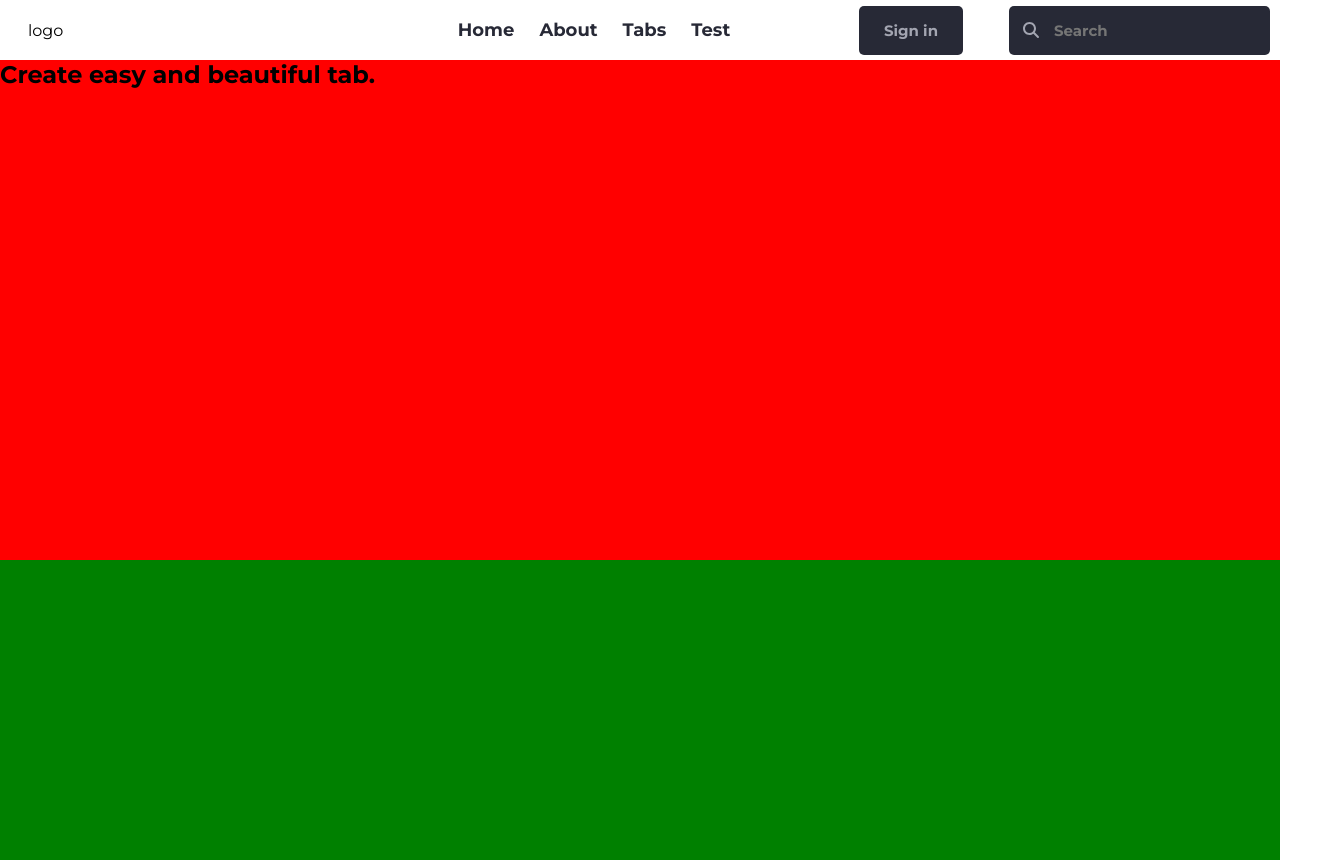
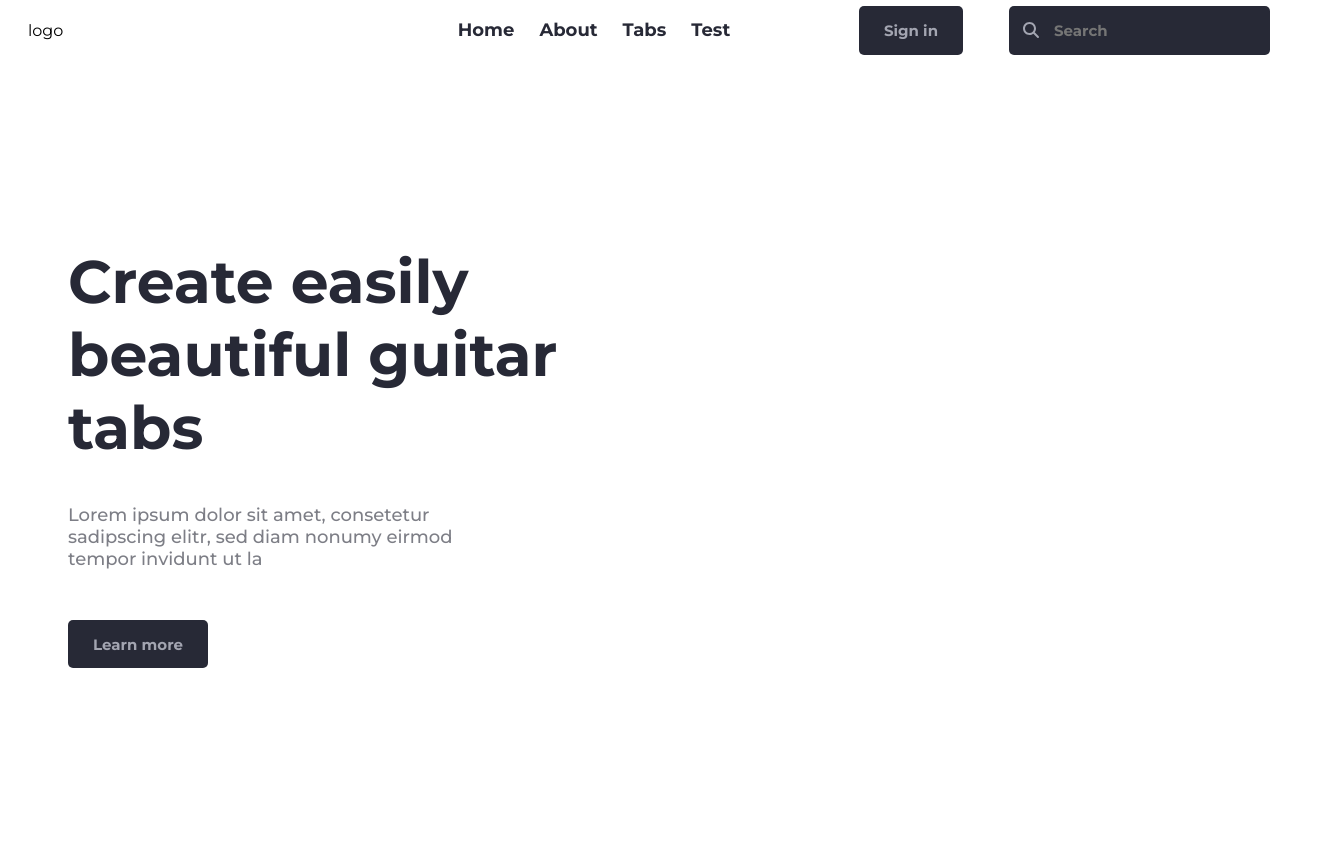
Before and after one commit to CactusNormal7/3b2-next, a Next.js app: page / in a window 1280 px wide. Shown: the whole page, 1320 px wide, since content can reach past the window. After the commit the page ends 800 px from the top, so only its background shows below. Built offline with nearby package versions, Linux system fonts and the light colour scheme; no server answers.

Commit message:
home page: add some titles + reformat codes and adding TODO's

```diff
--- a/package.json
+++ b/package.json
@@ -6,7 +6,9 @@
     "dev": "next dev --turbopack",
     "build": "next build",
     "start": "next start",
-    "lint": "next lint"
+    "lint": "next lint",
+    "convex": "convex dev",
+    "start:all": "npm run dev & npx convex dev"
   },
   "dependencies": {
     "@auth/core": "^0.37.0",
@@ -15,7 +17,6 @@
     "@fortawesome/fontawesome-svg-core": "^6.7.2",
     "@fortawesome/free-solid-svg-icons": "^6.7.2",
     "@fortawesome/react-fontawesome": "^0.2.2",
-    "convex": "^1.18.2",
     "next": "15.1.5",
     "react": "^19.0.0",
     "react-dom": "^19.0.0",
@@ -27,6 +28,7 @@
     "@types/node": "^20",
     "@types/react": "^19",
     "@types/react-dom": "^19",
+    "convex": "^1.18.2",
     "eslint": "^9",
     "eslint-config-next": "15.1.5",
     "typescript": "^5"
--- a/src/app/page.tsx
+++ b/src/app/page.tsx
@@ -10,15 +10,27 @@ export default async function Home() {
       <Navbar/>
 
       <div id="home-page-container">
+
+
         <section id="home-container-1">
-          <div>
-            <h1>
-              Create easy and beautiful tab.
-            </h1>
+
+          <div id="home-container-1-left-part">
+            <div style={{ width: "85%", height: "90%"}}>
+              <h1 className="main-title">Create easily beautiful guitar tabs</h1>
+
+              <h3 className="main-subtitle">Lorem ipsum dolor sit amet, consetetur sadipscing elitr, sed diam nonumy eirmod tempor invidunt ut la</h3>
+
+              {/*TODO (iconized button / input)  make a component for this and import it here*/}
+              <button style={{ marginLeft: "20px", marginTop: "30px", }} className="basic-button">Learn more  </button>
+            </div>
           </div>
-          <div>
+
+
+          <div id="home-container-1-right-part">
           </div>
+
         </section>
+
       </div>
     </>
   );
--- a/src/components/NavAuthSection.tsx
+++ b/src/components/NavAuthSection.tsx
@@ -36,6 +36,8 @@ export function NavAuthSection() {
           </>
         )}
 
+
+        {/*TODO (iconized button / input)  make a component for this*/}
         <form>
           <FontAwesomeIcon icon={faMagnifyingGlass} className="search-icon"/>
           <input id="navbar-input" className="basic-input" placeholder="Search"/>
--- a/src/components/Navbar.tsx
+++ b/src/components/Navbar.tsx
@@ -2,7 +2,7 @@
 
 import React from "react";
 import Link from 'next/link';
-import "../styles/Navbar.css";
+import "../styles/Navbar.scss";
 import { NavAuthSection } from "@/components/NavAuthSection";
 
 export default function Navbar() {
--- a/src/styles/Home.scss
+++ b/src/styles/Home.scss
@@ -1,9 +1,9 @@
+
 #home-page-container {
   display: flex;
   flex-direction: column;
   width: 100vw;
   min-height: 100vh;
-  background-color: green;
 }
 
 #home-container-1 {
@@ -12,7 +12,41 @@
 }
 
 #home-container-1 {
-  background-color: red;
+  background-color: white;
   width: 100vw;
-  height: 500px;
+  height: 700px;
+  flex-direction: row;
+  display: flex;
 }
+
+#home-container-1-left-part {
+  justify-content: center;
+  align-items: center;
+  display: flex;
+  margin-top: 200px;
+  flex: 1;
+}
+
+#home-container-1-right-part {
+  justify-content: center;
+  align-items: center;
+  margin-top: 45px;
+  display: flex;
+  flex: 1;
+}
+
+.main-title {
+  font-size: 60px;
+  font-weight: bolder;
+  padding: 20px;
+  color: var(--black);
+}
+
+.main-subtitle {
+  font-size: 18px;
+  font-weight: 500;
+  color: var(--black);
+  opacity: 60%;
+  width: 80%;
+  padding: 20px;
+}
--- a/src/styles/Navbar.css
+++ b/src/styles/Navbar.scss
@@ -1,3 +1,4 @@
+
 :root {
   --black: #272936;
   --white: #a3a5b1;
@@ -12,12 +13,12 @@
   display: flex;
   align-items: center;
   padding: 0 20px;
-  position: relative;
+  position: fixed;
 }
 
 #main-content {
   flex: 1;
-  background-color: white;
+  //background-color: white;
   padding: 8px;
 }
 
--- a/src/styles/globals.scss
+++ b/src/styles/globals.scss
@@ -27,6 +27,7 @@
     border-radius: 5px;
     box-shadow: none;
     transition: 0.14s ease;
+    min-height: 48px;
     box-sizing: border-box;
 }
 
@@ -57,7 +58,7 @@
     transition: transform 0.1s ease;
 }
 
-//TODO ça ne marche pas sur l'icone quand je clique
+//TODO (fix) icon color is strange when clicked, fix this
 .basic-input:active {
     transition: transform 0.1s ease;
     transform: scale(0.9);
```
Also changed, not shown: 1 other file (tests, documents, lock files or other folders).
